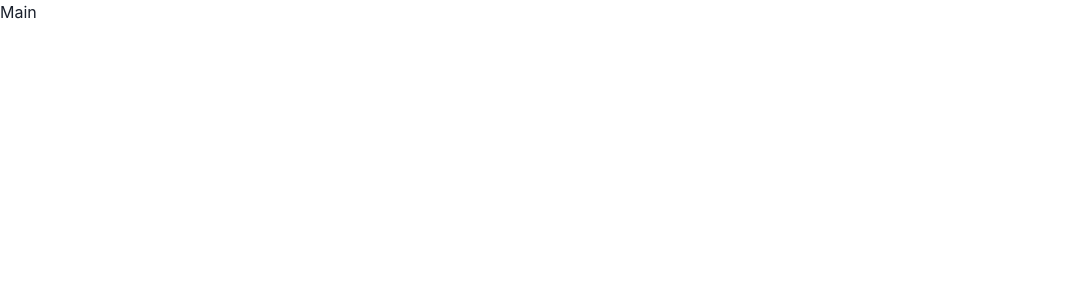
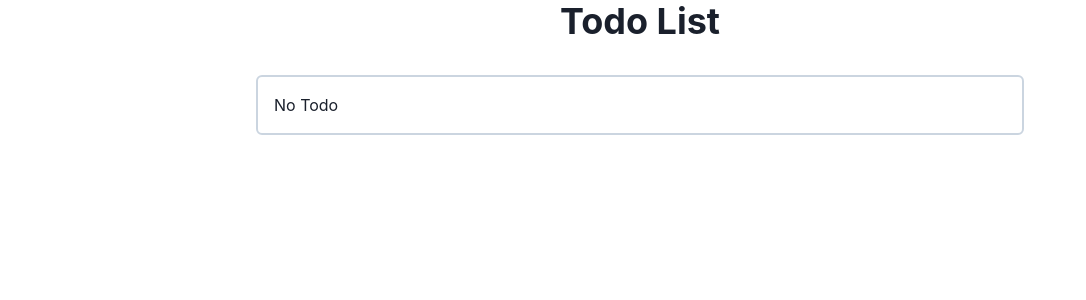
Before and after one commit to nagaoka-study/amplify-todo-private, a React (Create React App) app: page / in a window 1280 px wide. Shown: the top 300 px of the page, without its empty margins (0-1086 px from the left). Built offline with nearby package versions, Linux system fonts and the light colour scheme.

Commit message:
TodoListとTodoItemコンポーネントの追加

```diff
--- a/package.json
+++ b/package.json
@@ -17,6 +17,7 @@
     "framer-motion": "^6",
     "react": "^18.2.0",
     "react-dom": "^18.2.0",
+    "react-icons": "^4.4.0",
     "react-redux": "^8.0.1",
     "react-scripts": "5.0.1",
     "typescript": "^4.6.0",
--- /dev/null
+++ b/src/views/components/TodoItem.tsx
@@ -0,0 +1,37 @@
+import React from "react";
+import { Flex, Icon, Text } from "@chakra-ui/react";
+import {
+  RiCheckboxBlankCircleLine,
+  RiCheckboxCircleFill,
+} from "react-icons/ri";
+import { BsFillTrashFill } from "react-icons/bs";
+
+type Props = {
+  id: string;
+  content: string;
+  isDone: boolean;
+};
+
+const TodoItem: React.VFC<Props> = ({ id, content, isDone }) => {
+  return (
+    <Flex w="100%" align="center" justify="space-between">
+      <Flex align="center">
+        <Icon
+          as={isDone ? RiCheckboxCircleFill : RiCheckboxBlankCircleLine}
+          color="teal"
+          cursor="pointer"
+          //height = 4px * 6 = 24px
+          h={6}
+          //marginRight = 4px * 2 = 8px
+          mr={2}
+          //width = 4px * 6 = 24px
+          w={6}
+        />
+        <Text fontSize="xl">{content}</Text>
+      </Flex>
+      <Icon as={BsFillTrashFill} color="pink" cursor="pointer" h={5} w={5} />
+    </Flex>
+  );
+};
+
+export default TodoItem;
--- /dev/null
+++ b/src/views/components/TodoList.tsx
@@ -0,0 +1,60 @@
+import React from "react";
+import {
+  Center,
+  Heading,
+  VStack,
+  StackDivider,
+  Flex,
+  Text,
+} from "@chakra-ui/react";
+import TodoItem from "./TodoItem";
+
+const TodoList: React.VFC = () => {
+  const todoList: any = [
+    // { id: "aaa", content: "aaa", isDone: true },
+    // { id: "bbb", content: "bbb", isDone: false },
+    // { id: "ccc", content: "ccc", isDone: true },
+    // { id: "ddd", content: "ddd", isDone: false },
+    // { id: "eee", content: "eee", isDone: true },
+    // { id: "fff", content: "fff", isDone: false },
+    // { id: "ggg", content: "ggg", isDone: true },
+    // { id: "hhh", content: "hhh", isDone: false },
+    // { id: "iii", content: "iii", isDone: true },
+    // { id: "jjj", content: "jjj", isDone: false },
+    // { id: "kkk", content: "kkk", isDone: true },
+  ];
+  return (
+    <Flex flexDir="column" align="center">
+      <Center mb={8}>
+        <Heading>Todo List</Heading>
+      </Center>
+      <VStack
+        divider={<StackDivider borderColor="gray.200" />}
+        align="stretch"
+        w={{ base: "90vw", sm: "80vw", md: "70vw", lg: "60vw" }}
+        border="2px"
+        borderColor="gray.300"
+        borderRadius="md"
+        p={4}
+        maxH="35vh"
+        overflow="scroll"
+      >
+        {todoList.length === 0 ? (
+          <Text>No Todo</Text>
+        ) : (
+          todoList.map((item: any) => {
+            return (
+              <TodoItem
+                id={item.id}
+                content={item.content}
+                isDone={item.isDone}
+              />
+            );
+          })
+        )}
+      </VStack>
+    </Flex>
+  );
+};
+
+export default TodoList;
--- a/src/views/pages/Main.tsx
+++ b/src/views/pages/Main.tsx
@@ -1,7 +1,12 @@
 import React from "react";
+import TodoList from "../components/TodoList";
 
 const Main: React.VFC = () => {
-  return <div>Main</div>;
+  return (
+    <div>
+      <TodoList />
+    </div>
+  );
 };
 
 export default Main;
```
Also changed, not shown: 1 other file (tests, documents, lock files or other folders).
